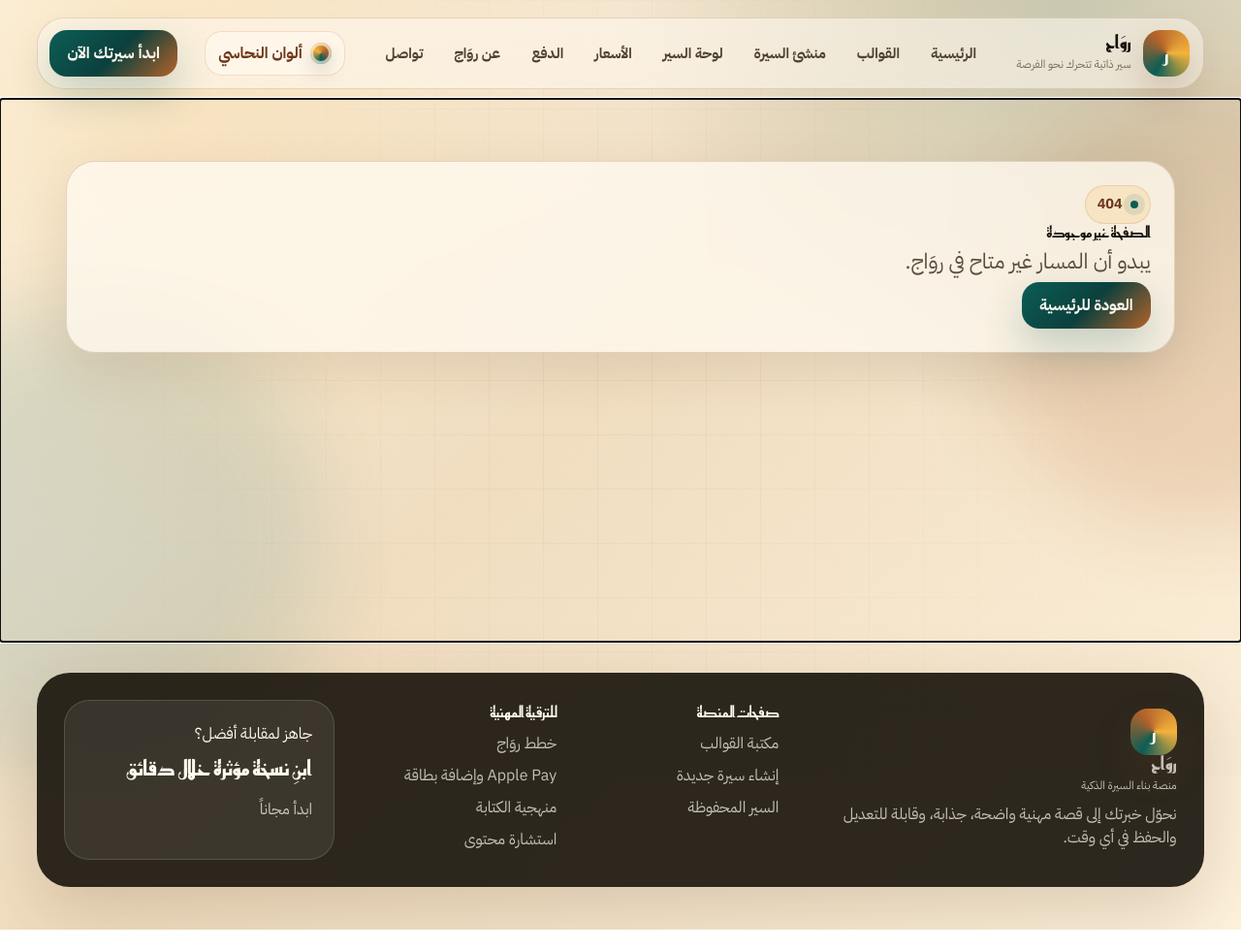
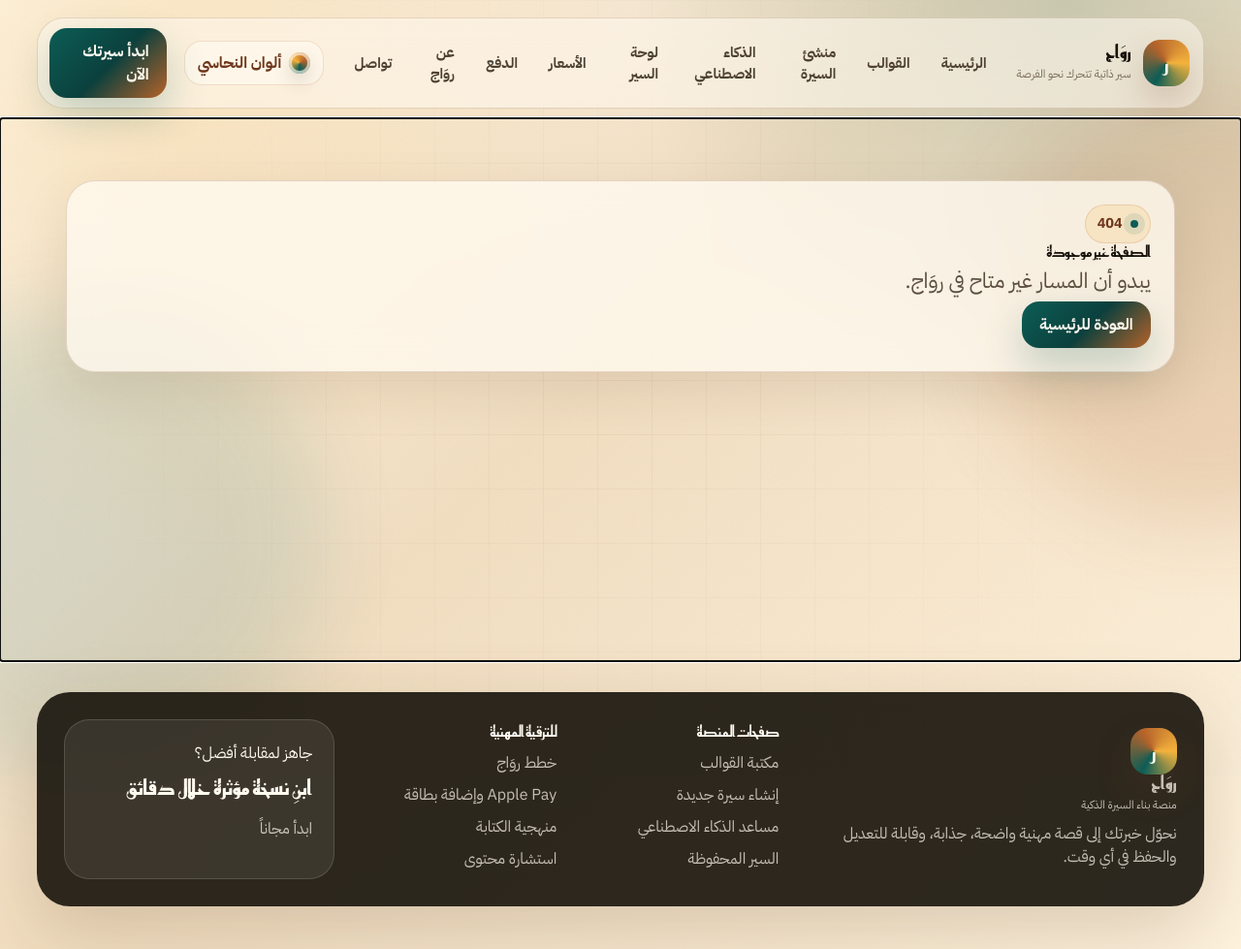
Before and after one commit to KarimWajihKMW/---------------------------1780339878109-y21wdmvn-ccurj3, a website: page index.html in a window 1280 px wide. Shown: the whole page at 97% size. Drawn offline with nearby package versions, Linux system fonts and the light colour scheme.

Commit message:
feat: دعم الموقع بالذكاء الاصطناعي

```diff
--- a/index.html
+++ b/index.html
@@ -32,6 +32,7 @@
         <a href="/" data-link>الرئيسية</a>
         <a href="/templates" data-link>القوالب</a>
         <a href="/builder" data-link>منشئ السيرة</a>
+        <a href="/ai" data-link>الذكاء الاصطناعي</a>
         <a href="/dashboard" data-link>لوحة السير</a>
         <a href="/pricing" data-link>الأسعار</a>
         <a href="/checkout" data-link>الدفع</a>
@@ -61,6 +62,7 @@
         <h3>صفحات المنصة</h3>
         <a href="/templates" data-link>مكتبة القوالب</a>
         <a href="/builder" data-link>إنشاء سيرة جديدة</a>
+        <a href="/ai" data-link>مساعد الذكاء الاصطناعي</a>
         <a href="/dashboard" data-link>السير المحفوظة</a>
       </div>
       <div>
```
